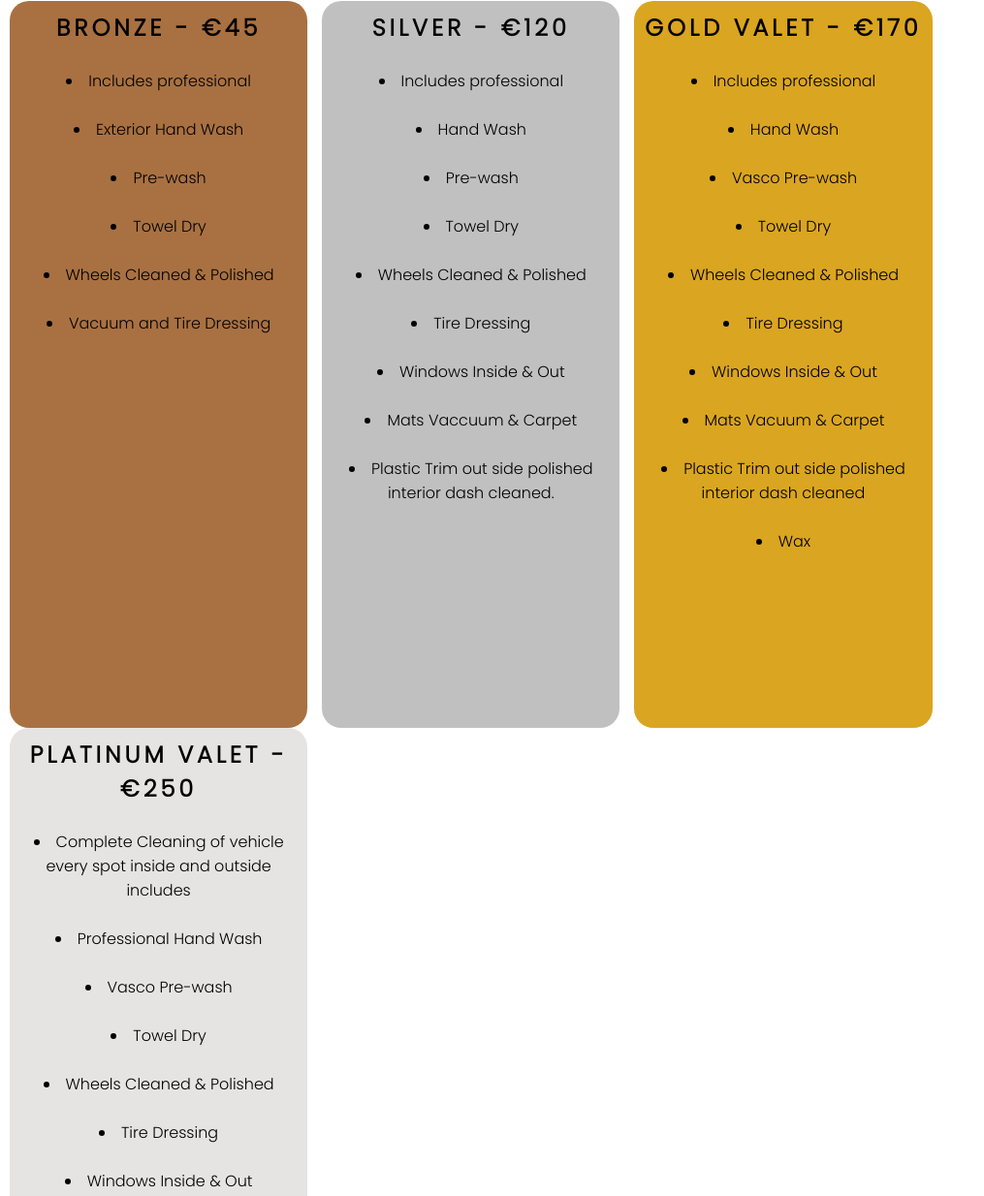
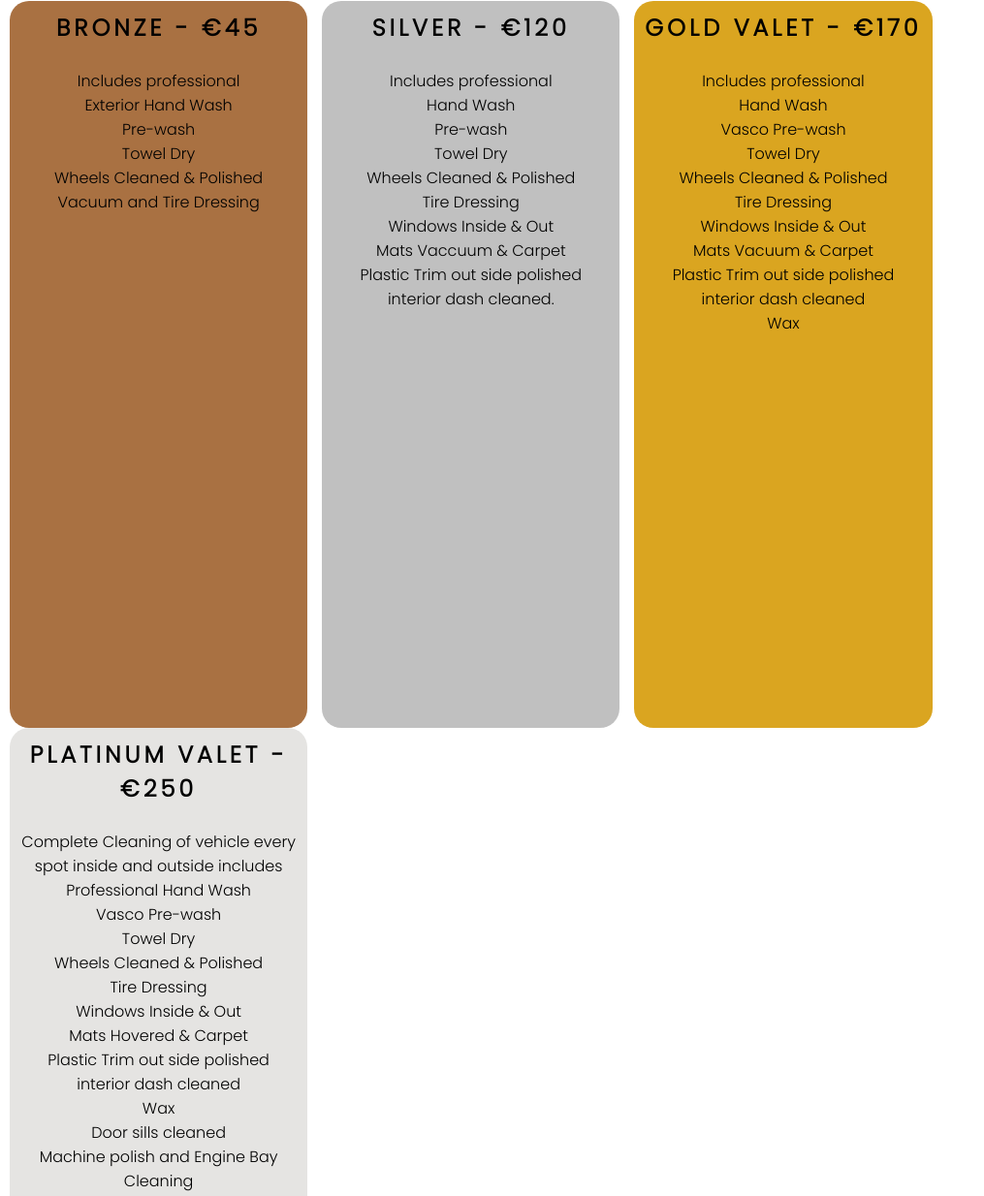
Before and after one commit to trxdave/kleandetailing, a plain HTML site: page index.html in a window 1280 px wide. Shown: the part 917-2151 px from the top of the page at 97% size, without its empty margins (0-1015 px from the left). Drawn offline with Linux system fonts and the light colour scheme.

Commit message:
remove some coding not need

```diff
--- a/index.html
+++ b/index.html
@@ -28,7 +28,6 @@
         <img src="assets/image/logo.png" alt="Logo" class="logo">
 
         <a href="index.html">
-            <h1 id="logo"></h1>
         </a>
 
         <nav>
@@ -44,13 +43,10 @@
         </nav>
     </header>
 
-</head>
-
         <img src="assets/image/hero-image.webp" alt="hero-image" class="hero-image" style="width: 100%; height: 100%;">
         <div class="hero-text">
         <button type="button" class="block" a href="book-a-services.html">Book a Services</button>
     </div>
-</div>
 
     <section id="wash">
         <h2 id="welcome">WELCOME TO KLEAN DETAILING</h2>
@@ -69,26 +65,26 @@
         <div class="row">
             <div class="column" style="background-color:#A97142;">
               <h2>BRONZE - €45</h2><br>
-              <p><li>Includes professional</li><br><li>Exterior Hand Wash</li> <br> <li>Pre-wash</li> <br> <li>Towel Dry</li> <br> <li>Wheels Cleaned & Polished</li> <br><li>Vacuum and Tire Dressing</li></p>
+              <p><ol>Includes professional</ol> <ol>Exterior Hand Wash</ol> <ol>Pre-wash</ol> <ol>Towel Dry</ol> <ol>Wheels Cleaned & Polished</ol> <ol>Vacuum and Tire Dressing</ol></p>
             </div>
             <div class="column" style="background-color:silver;">
               <h2>SILVER - €120</h2><br>
-              <p><li>Includes professional</li><br><li>Hand Wash</li><br><li>Pre-wash</li><br><li>Towel Dry</li><br><li>Wheels Cleaned & Polished</li><br><li>Tire Dressing</li><br><li>Windows Inside & Out</li><br><li>Mats Vaccuum & Carpet</li><br><li>Plastic Trim out side polished interior dash cleaned.</li></p>
+              <p><ol>Includes professional</ol><ol>Hand Wash</ol><ol>Pre-wash</ol><ol>Towel Dry</ol><ol>Wheels Cleaned & Polished</ol><ol>Tire Dressing</ol><ol>Windows Inside & Out</ol><ol>Mats Vaccuum & Carpet</ol><ol>Plastic Trim out side polished interior dash cleaned.</ol></p>
             </div>
             <div class="column" style="background-color:goldenrod;">
               <h2>GOLD VALET - €170</h2><br>
-              <p><li>Includes professional</li><br><li>Hand Wash</li><br><li>Vasco Pre-wash</li><br><li>Towel Dry</li><br><li>Wheels Cleaned & Polished</li><br><li>Tire Dressing</li><br><li>Windows Inside & Out</li><br><li>Mats Vacuum & Carpet</li><br><li>Plastic Trim out side polished interior dash cleaned</li><br><li>Wax</li></p>
+              <p><ol>Includes professional</ol><ol>Hand Wash</ol><ol>Vasco Pre-wash</ol><ol>Towel Dry</ol><ol>Wheels Cleaned & Polished</ol><ol>Tire Dressing</ol><ol>Windows Inside & Out</ol><ol>Mats Vacuum & Carpet</ol><ol>Plastic Trim out side polished interior dash cleaned</ol><ol>Wax</ol></p>
             </div>
             <div class="column" style="background-color:#E5E4E2;">
               <h2>PLATINUM VALET - €250</h2><br>
-              <p><li>Complete Cleaning of vehicle every spot inside and outside includes</li><br><li>Professional Hand Wash</li><br><li>Vasco Pre-wash</li><br><li>Towel Dry</li><br><li>Wheels Cleaned & Polished</li><br><li>Tire Dressing</li><br><li>Windows Inside & Out</li><br><li>Mats Hovered & Carpet</li><br><li>Plastic Trim out side polished interior dash cleaned</li><br><li>Wax</li><br><li>Door sills cleaned</li><br><li>Machine polish and Engine Bay Cleaning</li></p>
+              <p><ol>Complete Cleaning of vehicle every spot inside and outside includes</ol><ol>Professional Hand Wash</ol><ol>Vasco Pre-wash</ol><ol>Towel Dry</ol><ol>Wheels Cleaned & Polished</ol><ol>Tire Dressing</ol><ol>Windows Inside & Out</ol><ol>Mats Hovered & Carpet</ol><ol>Plastic Trim out side polished interior dash cleaned</ol><ol>Wax</ol><ol>Door sills cleaned</ol><ol>Machine polish and Engine Bay Cleaning</ol></p>
             </div>
           </div>
 
     </section>
 
     <footer>
-    <ul class="social-networks">
+        <ul class="social-networks">
         <li>
             <a href="https://www.facebook.com" target="_blank" rel="noopener">
                 <i class="fa-brands fa-facebook"></i>
@@ -109,7 +105,6 @@
                 <i class="fa-brands fa-instagram"></i>
             </a>
         </li>
-
     </footer>
 
     <!-- Font awesome script -->
```
